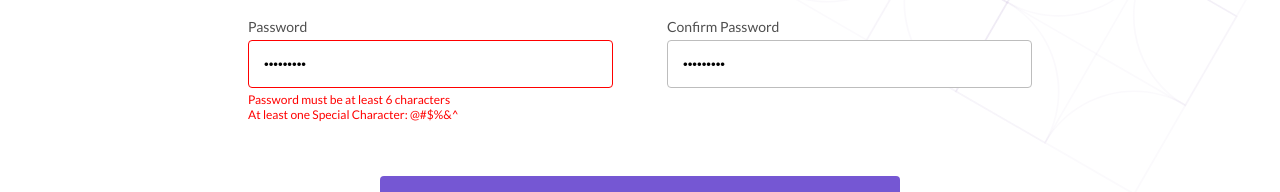
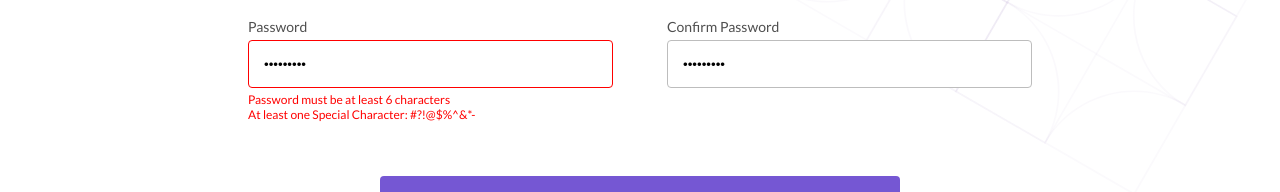
Before and after one commit to DannStormy/enyata-academy-project, a Vue app: page /signup in a window 1280 px wide. Both pictures are taken after typing "Sample", "name@example.com", "Sample123", "Sample", "5551234", "Sample123" into the empty fields and a click on the button "Sign Up". Shown: the part 428-620 px from the top of the page. Built offline with nearby package versions, Linux system fonts and the light colour scheme.

Commit message:
updated password special character options

```diff
--- a/src/views/user_views/SignUpView.vue
+++ b/src/views/user_views/SignUpView.vue
@@ -93,7 +93,7 @@
                     v$.userData.password.$model &&
                     v$.userData.password.containsSpecial.$invalid
                   "
-                  >At least one Special Character: @#$%&^</span
+                  >At least one Special Character: #?!@$%^&*-</span
                 >
               </div>
             </div>
```
